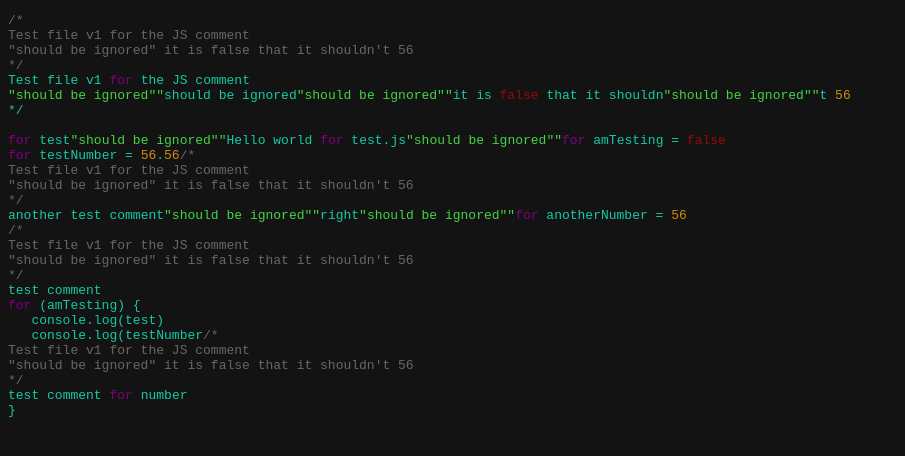
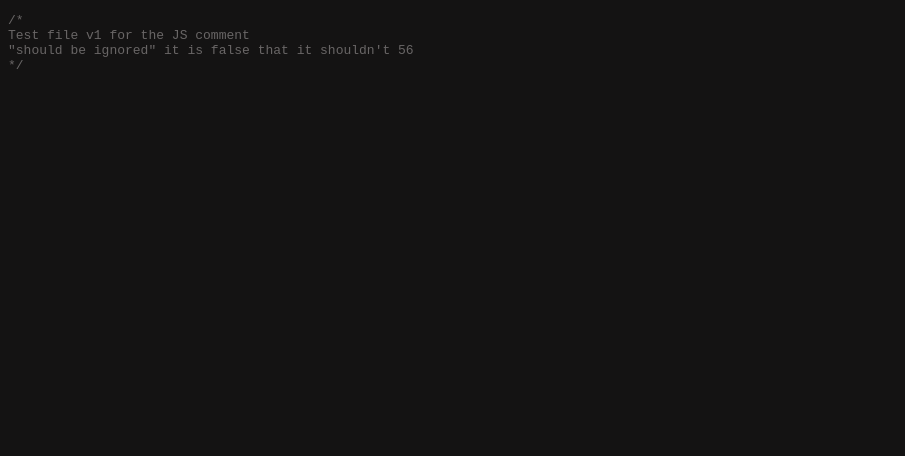
Before and after one commit to ronuma/js-syntax-highlighter, a plain HTML site: page index.html in a window 1280 px wide. Shown: the whole page, without its empty margins (0-905 px from the left). Drawn offline with Linux system fonts and the light colour scheme.

Commit message:
getting very close

```diff
--- a/index.html
+++ b/index.html
@@ -13,27 +13,5 @@
 Test file v1 for the JS comment
 "should be ignored" it is false that it shouldn't 56
 */
-</span><span></span><span>Test</span><span> </span><span>file</span><span> </span><span>v1</span><span> </span><span class="keyword">for</span><span> </span><span>the</span><span> </span><span>JS</span><span> </span><span>comment</span><span>
-</span><span class="string">"should be ignored""</span><span>should</span><span> </span><span>be</span><span> </span><span>ignored</span><span class="string">"should be ignored""</span><span>it</span><span> </span><span>is</span><span> </span><span class="boolean">false</span><span> </span><span>that</span><span> </span><span>it</span><span> </span><span>shouldn</span><span class="string">"should be ignored""</span><span>t</span><span> </span><span class="number">56</span><span>
-</span><span>*/
 </span><span>
-</span><span></span><span class="keyword">for</span><span> </span><span>test</span><span class="string">"should be ignored""</span><span>Hello</span><span> </span><span>world</span><span> </span><span class="keyword">for</span><span> </span><span>test</span><span>.</span><span>js</span><span class="string">"should be ignored""</span><span></span><span class="keyword">for</span><span> </span><span>amTesting</span><span> = </span><span class="boolean">false</span><span>
-</span><span></span><span class="keyword">for</span><span> </span><span>testNumber</span><span> = </span><span class="number">56</span><span>.</span><span class="number">56</span><span class="comment">/*
-Test file v1 for the JS comment
-"should be ignored" it is false that it shouldn't 56
-*/
-</span><span>another</span><span> </span><span>test</span><span> </span><span>comment</span><span class="string">"should be ignored""</span><span>right</span><span class="string">"should be ignored""</span><span></span><span class="keyword">for</span><span> </span><span>anotherNumber</span><span> = </span><span class="number">56</span><span>
-</span><span class="comment">/*
-Test file v1 for the JS comment
-"should be ignored" it is false that it shouldn't 56
-*/
-</span><span>test</span><span> </span><span>comment</span><span>
-</span><span></span><span class="keyword">for</span><span> (</span><span>amTesting</span><span>) {
-</span><span>   </span><span>console</span><span>.</span><span>log</span><span>(</span><span>test</span><span>)
-</span><span>   </span><span>console</span><span>.</span><span>log</span><span>(</span><span>testNumber</span><span class="comment">/*
-Test file v1 for the JS comment
-"should be ignored" it is false that it shouldn't 56
-*/
-</span><span>test</span><span> </span><span>comment</span><span> </span><span class="keyword">for</span><span> </span><span>number</span><span>
-</span><span>}
-</span></pre></body></html>
+</span>
```
Also changed, not shown: 1 other file.
